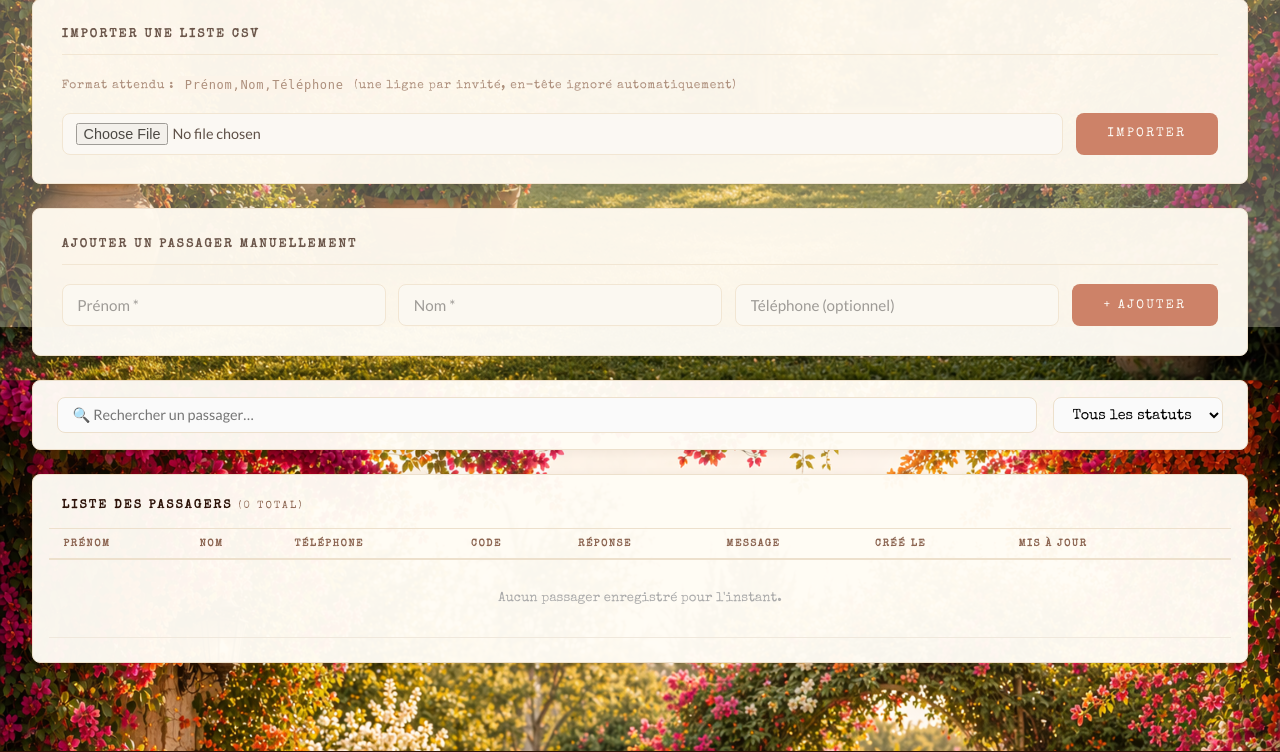
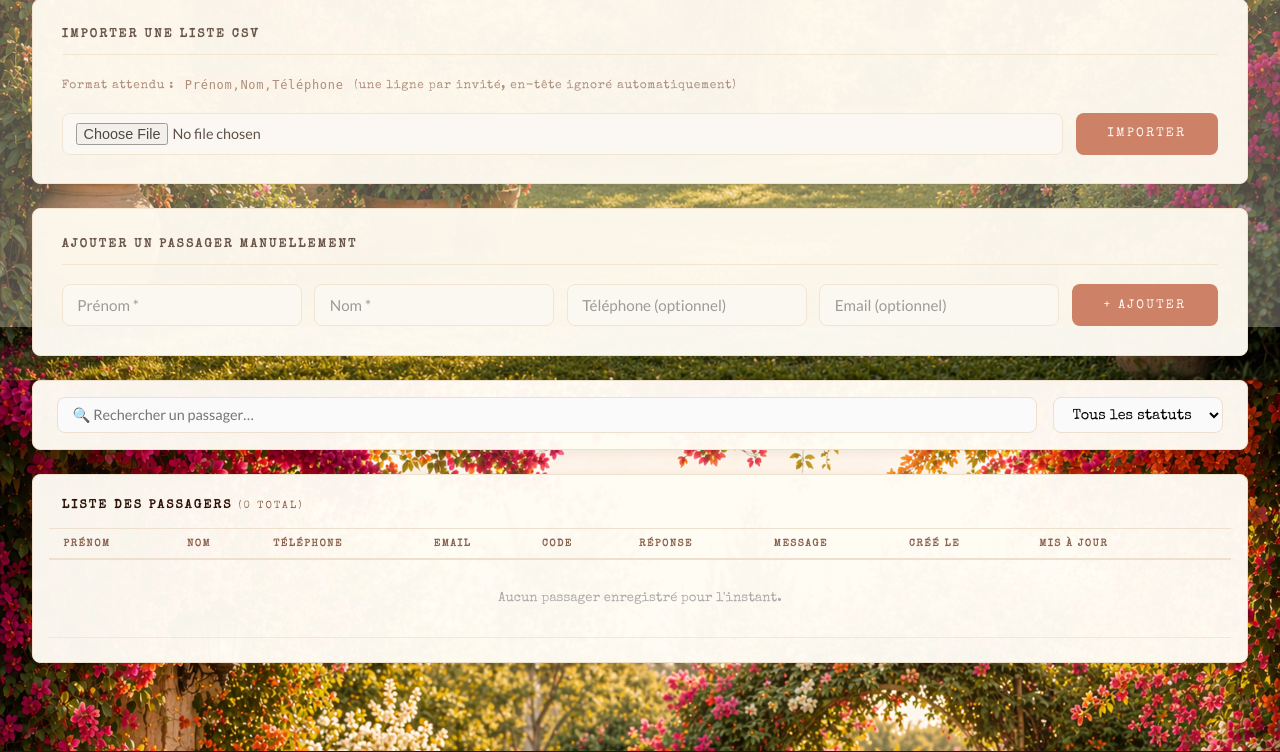
Before and after one commit to armshivb/mariage_armonde_melissa, a FastAPI app: page /admin/dashboard in a window 1280 px wide. Shown: the part 473-1225 px from the top of the page. Run offline with FastAPI, Linux system fonts and the light colour scheme; data that the repository does not hold is empty; some web fonts are replaced.

Commit message:
Add guest email to admin table

```diff
--- a/main.py
+++ b/main.py
@@ -351,11 +351,12 @@ def set_expected(expected: int = Form(...), db: Session = Depends(get_db)):
 @app.post("/admin/add-guest")
 def add_guest(
     prenom: str = Form(...), nom: str = Form(...),
-    telephone: str = Form(""), db: Session = Depends(get_db)
+    telephone: str = Form(""), email: str = Form(""),
+    db: Session = Depends(get_db)
 ):
     code = generate_unique_code(db)
     db.add(Guest(prenom=prenom.strip(), nom=nom.strip(),
-                 telephone=telephone.strip(), code=code))
+                 telephone=telephone.strip(), email=email.strip(), code=code))
     db.commit()
     return RedirectResponse("/admin/dashboard", status_code=302)
 
@@ -373,10 +374,11 @@ async def import_csv(file: UploadFile = File(...), db: Session = Depends(get_db)
         prenom = row[0].strip() if len(row) > 0 else ""
         nom    = row[1].strip() if len(row) > 1 else ""
         tel    = row[2].strip() if len(row) > 2 else ""
+        email_ = row[3].strip() if len(row) > 3 else ""
         if not prenom and not nom:
             continue
         code = generate_unique_code(db)
-        db.add(Guest(prenom=prenom, nom=nom, telephone=tel, code=code))
+        db.add(Guest(prenom=prenom, nom=nom, telephone=tel, email=email_, code=code))
         added += 1
     db.commit()
     return RedirectResponse(f"/admin/dashboard?imported={added}", status_code=302)
@@ -388,10 +390,10 @@ def export_csv(db: Session = Depends(get_db)):
     guests = db.query(Guest).order_by(Guest.nom, Guest.prenom).all()
     output = io.StringIO()
     w = csv.writer(output)
-    w.writerow(["Prénom", "Nom", "Téléphone", "Code", "Réponse", "Accompagnants", "Régime", "Message", "Date réponse"])
+    w.writerow(["Prénom", "Nom", "Téléphone", "Email", "Code", "Réponse", "Accompagnants", "Régime", "Message", "Date réponse"])
     for g in guests:
         w.writerow([
-            g.prenom, g.nom, g.telephone or "", g.code,
+            g.prenom, g.nom, g.telephone or "", g.email or "", g.code,
             {"yes": "Confirmé", "no": "Décliné", "pending": "En attente"}.get(g.response, ""),
             g.plus_one if g.response == "yes" else "",
             g.regime or "",
--- a/templates/admin.html
+++ b/templates/admin.html
@@ -93,6 +93,7 @@
       <input type="text" name="prenom" placeholder="Prénom *" required />
       <input type="text" name="nom"    placeholder="Nom *"    required />
       <input type="text" name="telephone" placeholder="Téléphone (optionnel)" />
+      <input type="email" name="email" placeholder="Email (optionnel)" />
       <button type="submit" class="btn-primary" style="width:auto">+ Ajouter</button>
     </form>
   </div>
@@ -125,6 +126,7 @@
             <th>Prénom</th>
             <th>Nom</th>
             <th>Téléphone</th>
+            <th>Email</th>
             <th>Code</th>
             <th>Réponse</th>
             <th>Message</th>
@@ -139,6 +141,7 @@
             <td><strong>{{ g.prenom|title }}</strong></td>
             <td><strong>{{ g.nom|upper }}</strong></td>
             <td style="font-family:var(--mono);font-size:.82rem">{{ g.telephone or "–" }}</td>
+            <td style="font-family:var(--mono);font-size:.82rem">{{ g.email or "–" }}</td>
             <td><code class="code-badge">{{ g.code }}</code></td>
             <td>
               {% if g.response == "yes" %}
@@ -164,7 +167,7 @@
             </td>
           </tr>
           {% else %}
-          <tr><td colspan="9" style="text-align:center;color:#aaa;padding:2rem;font-family:var(--mono);font-size:.82rem">
+          <tr><td colspan="10" style="text-align:center;color:#aaa;padding:2rem;font-family:var(--mono);font-size:.82rem">
             Aucun passager enregistré pour l'instant.
           </td></tr>
           {% endfor %}
```
Also changed, not shown: tests/test_admin_email.py (added, +35 -0 lines).
